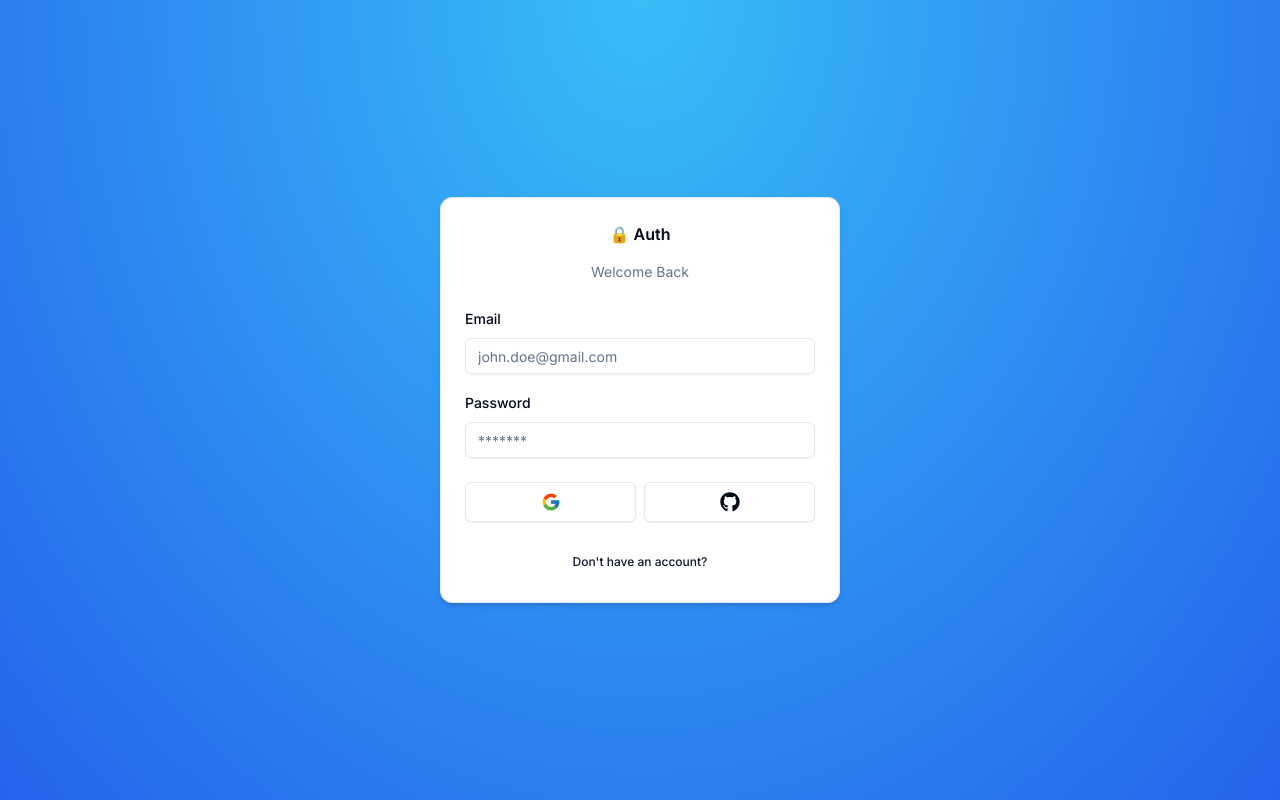
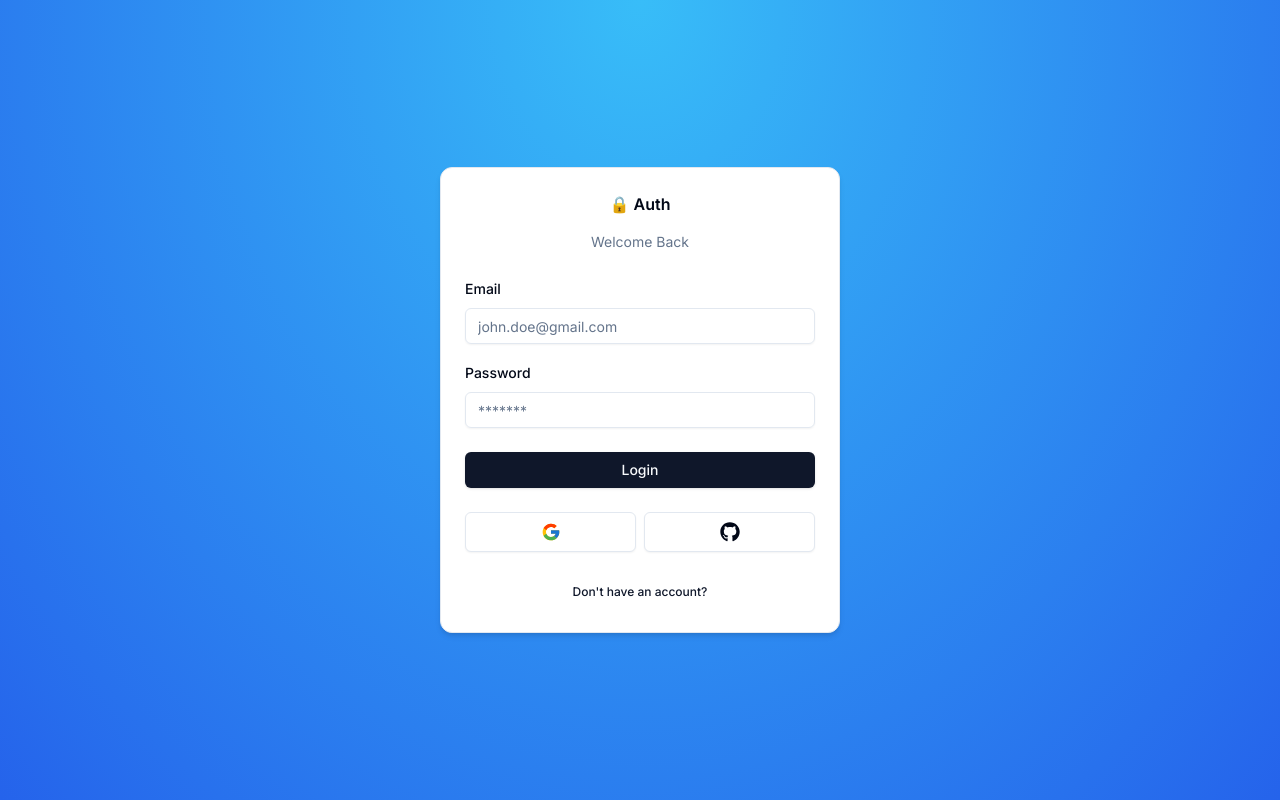
Before and after one commit to thadeus47/next-auth, a Next.js app: page /auth/login in a window 1280 px wide. Built offline with nearby package versions, Linux system fonts and the light colour scheme.

Commit message:
Login form

```diff
--- a/components/auth/login-form.tsx
+++ b/components/auth/login-form.tsx
@@ -17,7 +17,7 @@ import {
     FormLabel,
     FormMessage } from "@/components/ui/form";
 
-
+import { Button } from "@/components/ui/button";
 import { CardWrapper } from "@/components/auth/card-wrapper"
 export const LoginForm = () => {
     const form = useForm<z.infer<typeof LoginSchema>>({
@@ -27,6 +27,11 @@ export const LoginForm = () => {
             password:"",
         },
     });
+
+    const onSubmit = (values: z.infer<typeof LoginSchema>) => {
+        console.log(values)
+    }
+
     return(
         <CardWrapper
           headerLabel="Welcome Back"
@@ -75,6 +80,12 @@ export const LoginForm = () => {
                     )}
                  />
               </div>
+              <Button
+                 type="submit"
+                 className="w-full"
+              >
+               Login
+              </Button>
              </form>
            </Form>
         </CardWrapper>
--- a/schemas/index.ts
+++ b/schemas/index.ts
@@ -4,5 +4,7 @@ export const LoginSchema = z.object({
     email: z.string().email({
         message: "Email is required"
     }),
-    password: z.string()
+    password: z.string().min(1, {
+        message: "Password is required"
+    })
 })
```
